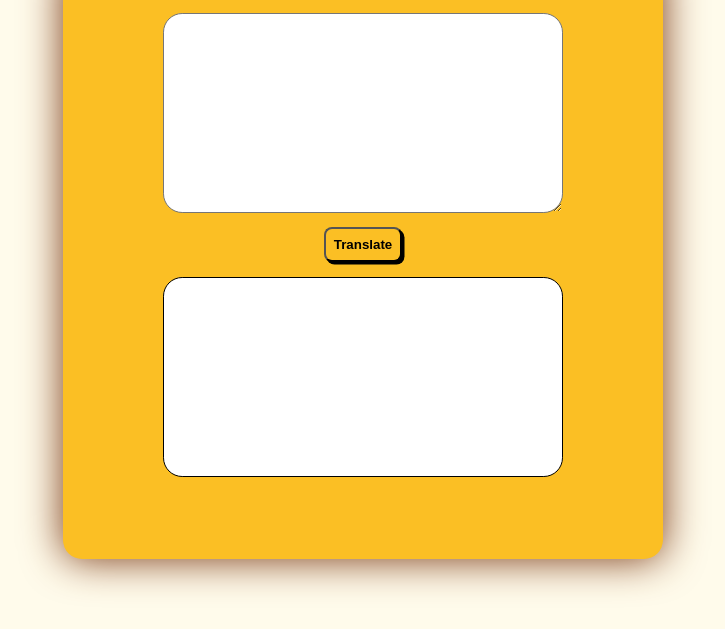
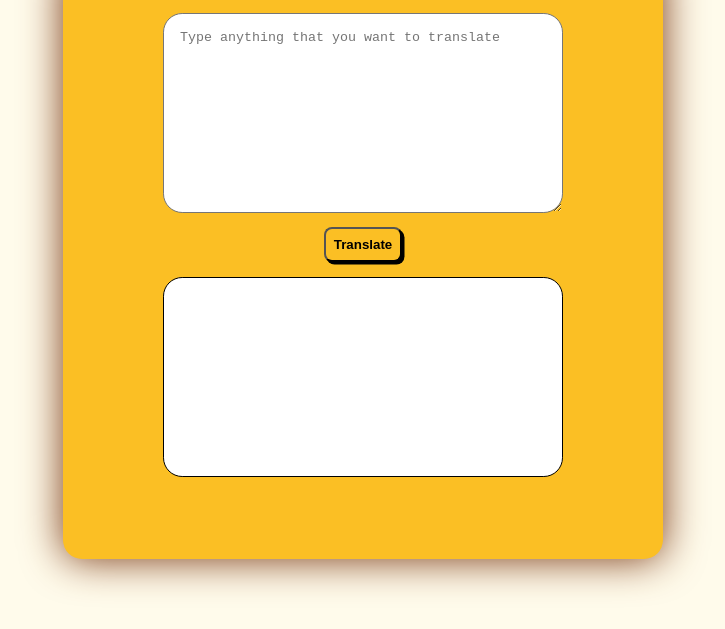
Before and after one commit to ajitpsakri/banana-talk, a plain HTML site: page index.html in a window 1280 px wide. Shown: the part 57-686 px from the top of the page, without its empty margins (277-1002 px from the left). Drawn offline with Linux system fonts and the light colour scheme.

Commit message:
refactor : added placeholder

```diff
--- a/index.html
+++ b/index.html
@@ -13,7 +13,8 @@
     <section class="text-center content-center">
         <h1>Banana talk</h1>
         <div class="input">
-            <textarea name="englist-input" id="text-area"></textarea>
+            <textarea placeholder="Type anything that you want to translate" pname="englist-input"
+                id="text-area"></textarea>
         </div>
         <button id="btn-translate">Translate</button>
         <div id="box-output"></div>
```
